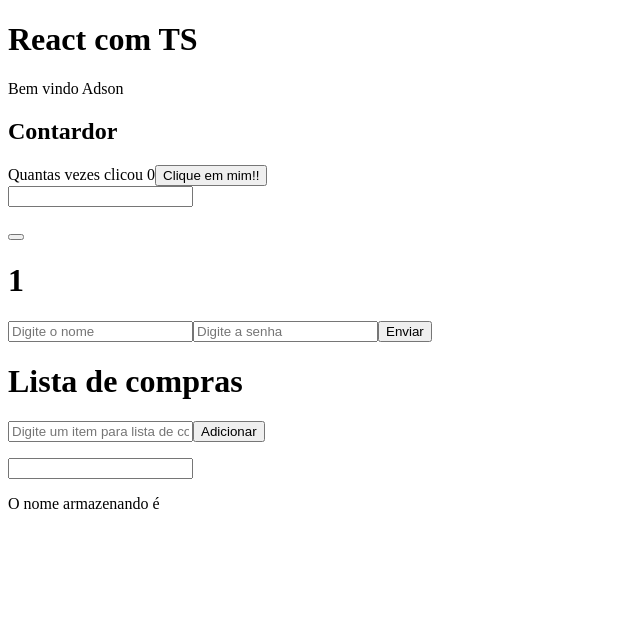
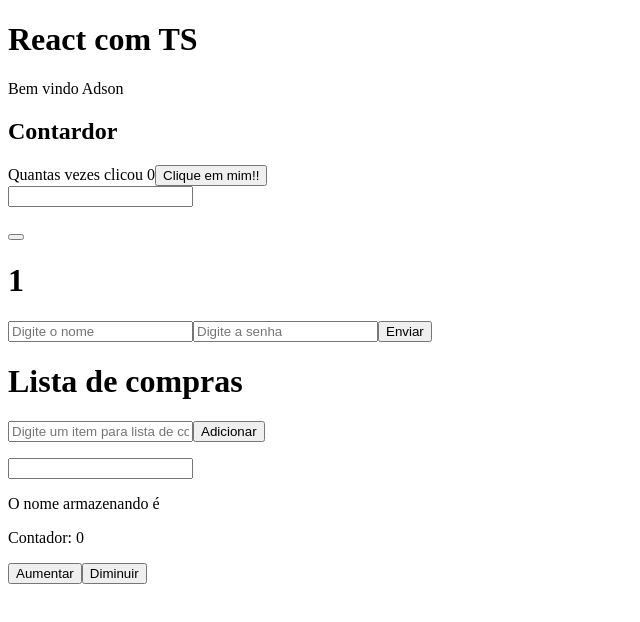
Before and after one commit to AdsonTanajura/react-typescript, a React (Vite) app in the folder 10_ts/: page / in a window 1280 px wide. Shown: the top 622 px of the page, without its empty margins (0-640 px from the left). Built offline with nearby package versions, Linux system fonts and the light colour scheme.

Commit message:
useReducer com TS

```diff
--- a/10_ts/src/App.tsx
+++ b/10_ts/src/App.tsx
@@ -1,3 +1,4 @@
+import Contador from './components/Contador/Contador';
 import ContadorIntervalo from './components/ContadorIntervalo/ContadorIntervalo';
 import Counter from './components/Counter/Counter';
 import FormularioLogin from './components/FormularioLogin/FormularioLogin';
@@ -20,6 +21,8 @@ function App() {
         <ListaDeCompras />
 
         <InputEx />
+
+        <Contador />
       </div>
     </>
   );
--- /dev/null
+++ b/10_ts/src/components/Contador/Contador.tsx
@@ -0,0 +1,15 @@
+import { useReducer } from 'react';
+import { counterReducer } from '../../reducers/counterReducer';
+
+const Contador = () => {
+  const [count, dispatch] = useReducer(counterReducer, 0);
+  return (
+    <div>
+      <p>Contador: {count}</p>
+      <button onClick={() => dispatch({ type: 'increment' })}>Aumentar</button>
+      <button onClick={() => dispatch({ type: 'decrement' })}>Diminuir</button>
+    </div>
+  );
+};
+
+export default Contador;
--- /dev/null
+++ b/10_ts/src/reducers/counterReducer.ts
@@ -0,0 +1,14 @@
+import { CounterAction } from '../types/actions';
+
+export const counterReducer = (
+  state: number,
+  action: CounterAction
+): number => {
+  if (action.type === 'increment') {
+    return state + 1;
+  } else if (action.type === 'decrement') {
+    return state - 1;
+  } else {
+    return state;
+  }
+};
--- /dev/null
+++ b/10_ts/src/types/actions.ts
@@ -0,0 +1 @@
+export type CounterAction = { type: 'increment' } | { type: 'decrement' };
```
